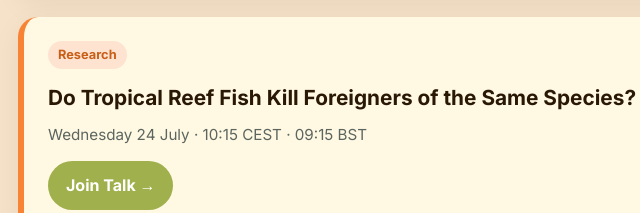
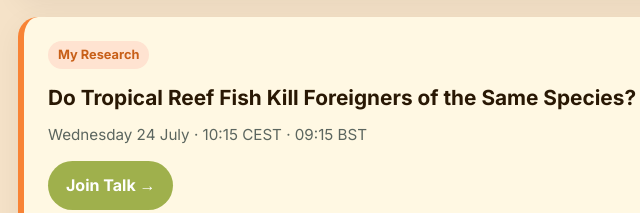
Before and after one commit to one-little-orange/vickytalksaboutthings, a plain HTML site: page index.html in a window 1280 px wide. Shown: the part 455-668 px from the top of the page, 222-862 px from the left. Drawn offline with Linux system fonts and the light colour scheme.

Commit message:
Update badge text from 'Research' to 'My Research'

```diff
--- a/index.html
+++ b/index.html
@@ -128,7 +128,7 @@ h1{
 
     <div class="talk">
 
-        <div class="badge">Research</div>
+        <div class="badge">My Research</div>
 
         <h2>
             Do Tropical Reef Fish Kill Foreigners of the Same Species?
```
